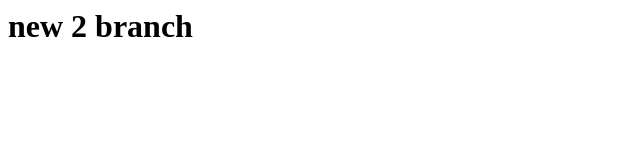
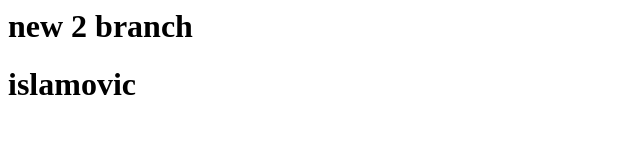
Before and after one commit to Mustafa1sadek/new-project, a plain HTML site: page index.html in a window 1280 px wide. Shown: the whole page, without its empty margins (0-640 px from the left). Drawn offline with Linux system fonts and the light colour scheme.

Commit message:
Update index.html
ubdated by islam

```diff
--- a/index.html
+++ b/index.html
@@ -1 +1,3 @@
 <h1>new 2 branch</h1>
+
+<h1> islamovic </h1>
```
